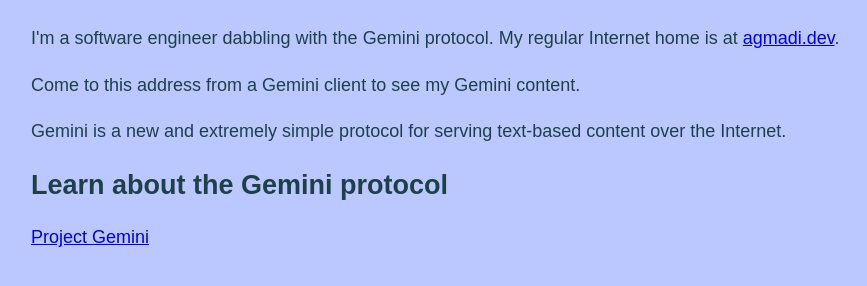
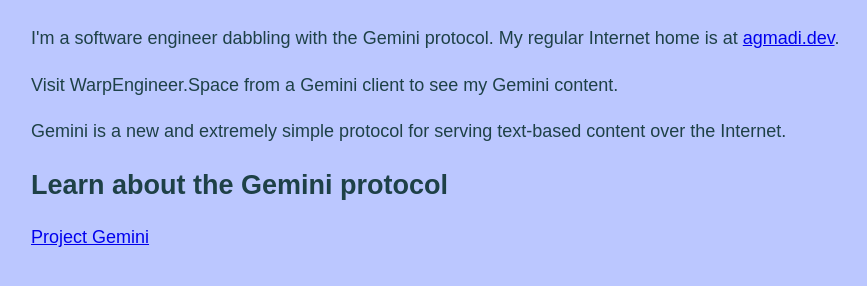
Before and after one commit to WarpEngineer/WarpEngineer.Space, a plain HTML site: page public_html/index.html in a window 1280 px wide. Shown: the part 76-362 px from the top of the page, without its empty margins (149-1016 px from the left). Drawn offline with Linux system fonts and the light colour scheme.

Commit message:
Reworded html index.

```diff
--- a/public_html/index.html
+++ b/public_html/index.html
@@ -54,7 +54,7 @@ h1 {
 	<h1>WarpEngineer on Gemini</h1>
 	<p>
 	<p>I'm a software engineer dabbling with the Gemini protocol. My regular Internet home is at <a href="https://agmadi.dev">agmadi.dev</a>.
-	<p>Come to this address from a Gemini client to see my Gemini content.
+	<p>Visit WarpEngineer.Space from a Gemini client to see my Gemini content.
 	<p>Gemini is a new and extremely simple protocol for serving text-based content over the Internet.
 	<p><h2>Learn about the Gemini protocol</h2>
 	<p><p>
```
